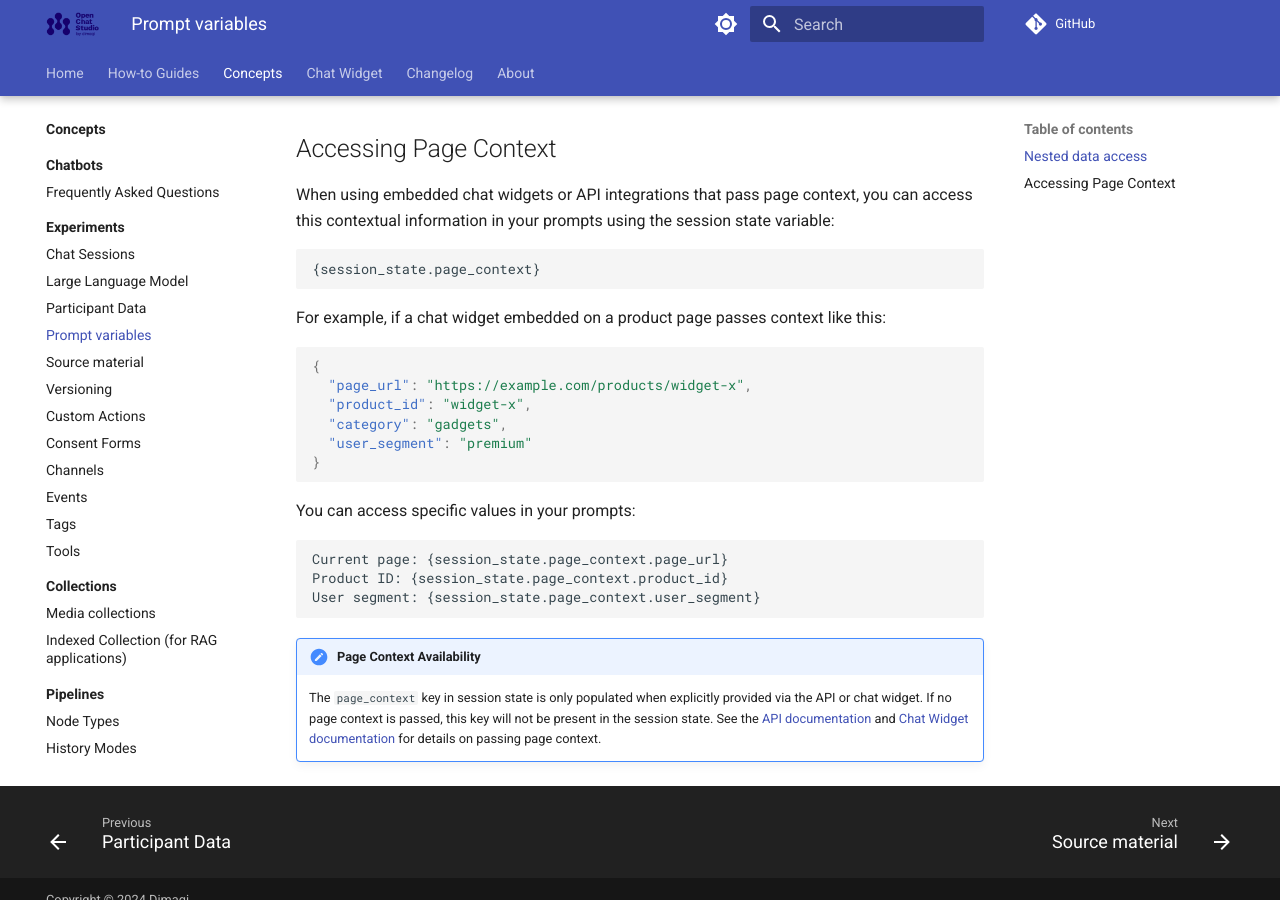
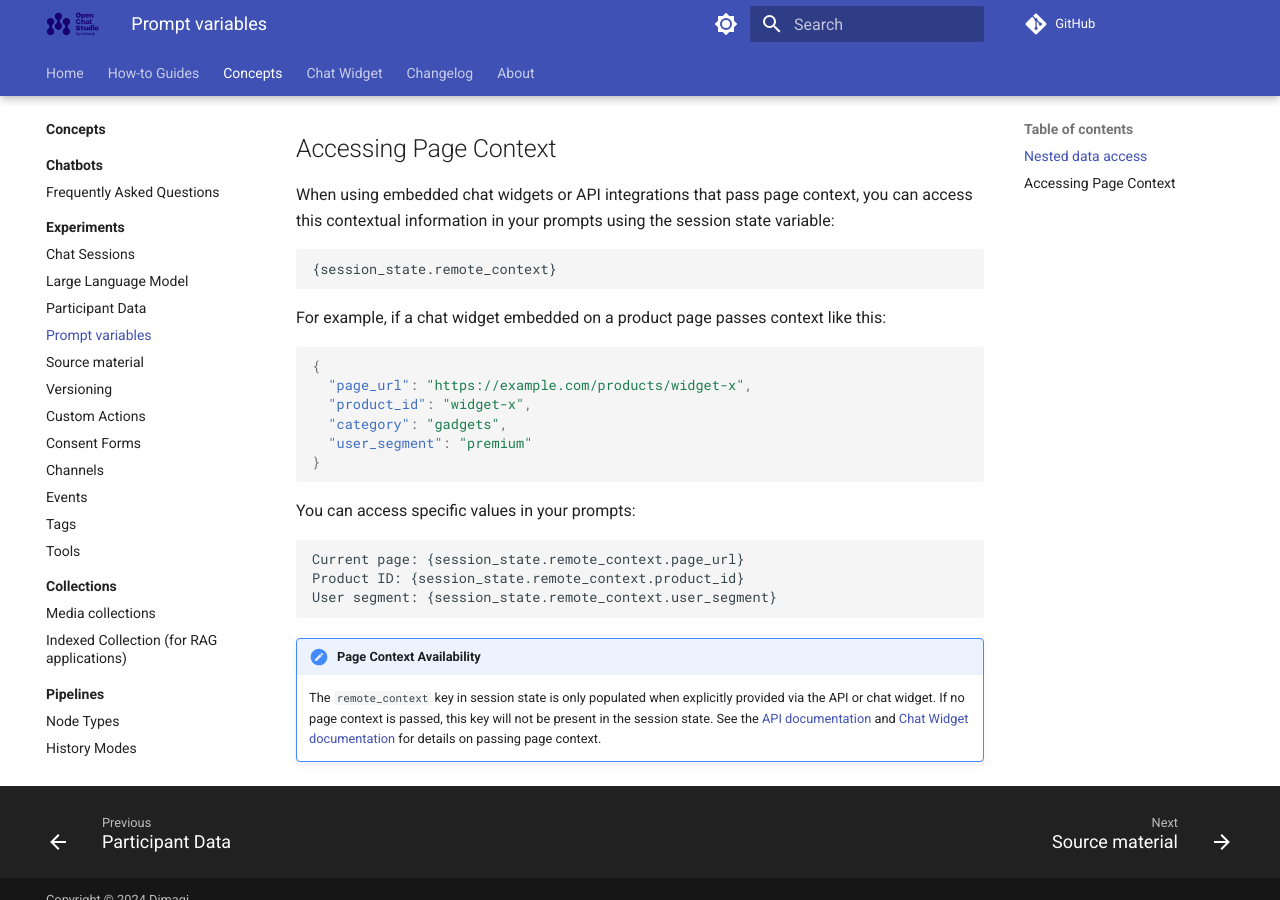
Before and after one commit to dimagi/open-chat-studio-docs, an MkDocs documentation site: the page built from docs/concepts/prompt_variables.md, in a window 1280 px wide and 900 px high, scrolled down 1510 px. Built offline with MkDocs 1.6.1 and Material for MkDocs 9.7.7, drawn with Linux system fonts in a browser that asks for light colours; a script that is not in the unit is left out; comment, search, counter and statistics services are not loaded.

Commit message:
Fix session state key from page_context to remote_context
Co-authored-by: SmittieC <64970009+SmittieC@users.noreply.github.com>

````diff
--- a/docs/concepts/prompt_variables.md
+++ b/docs/concepts/prompt_variables.md
@@ -59,7 +59,7 @@ You can access specific parts of the data using the following prompt variables:
 When using embedded chat widgets or API integrations that pass page context, you can access this contextual information in your prompts using the session state variable:
 
 ```
-{session_state.page_context}
+{session_state.remote_context}
 ```
 
 For example, if a chat widget embedded on a product page passes context like this:
@@ -76,10 +76,10 @@ For example, if a chat widget embedded on a product page passes context like thi
 You can access specific values in your prompts:
 
 ```
-Current page: {session_state.page_context.page_url}
-Product ID: {session_state.page_context.product_id}
-User segment: {session_state.page_context.user_segment}
+Current page: {session_state.remote_context.page_url}
+Product ID: {session_state.remote_context.product_id}
+User segment: {session_state.remote_context.user_segment}
 ```
 
 !!! note "Page Context Availability"
-    The `page_context` key in session state is only populated when explicitly provided via the API or chat widget. If no page context is passed, this key will not be present in the session state. See the [API documentation](../api/index.md) and [Chat Widget documentation](../chat_widget/reference.md) for details on passing page context.
+    The `remote_context` key in session state is only populated when explicitly provided via the API or chat widget. If no page context is passed, this key will not be present in the session state. See the [API documentation](../api/index.md) and [Chat Widget documentation](../chat_widget/reference.md) for details on passing page context.
````
